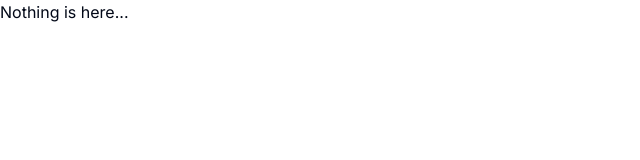
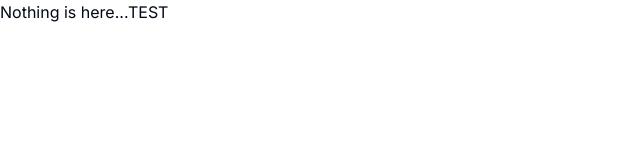
Before and after one commit to mytreehouse-ai/cygnus-a, a Next.js app: page / in a window 1280 px wide. Shown: the top 160 px of the page, without its empty margins (0-640 px from the left). Built offline with nearby package versions, Linux system fonts and the light colour scheme.

Commit message:
test push

```diff
--- a/app/page.tsx
+++ b/app/page.tsx
@@ -1,3 +1,3 @@
 export default function Home() {
-  return <div>Nothing is here...</div>;
+  return <div>Nothing is here...TEST</div>;
 }
```
